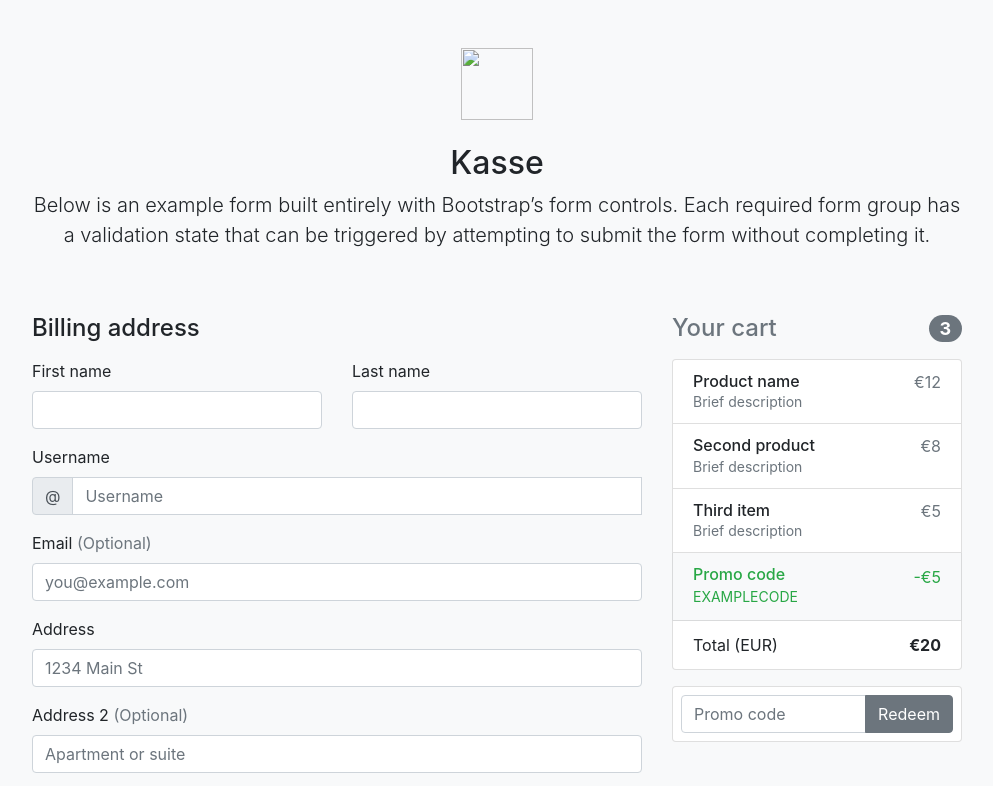
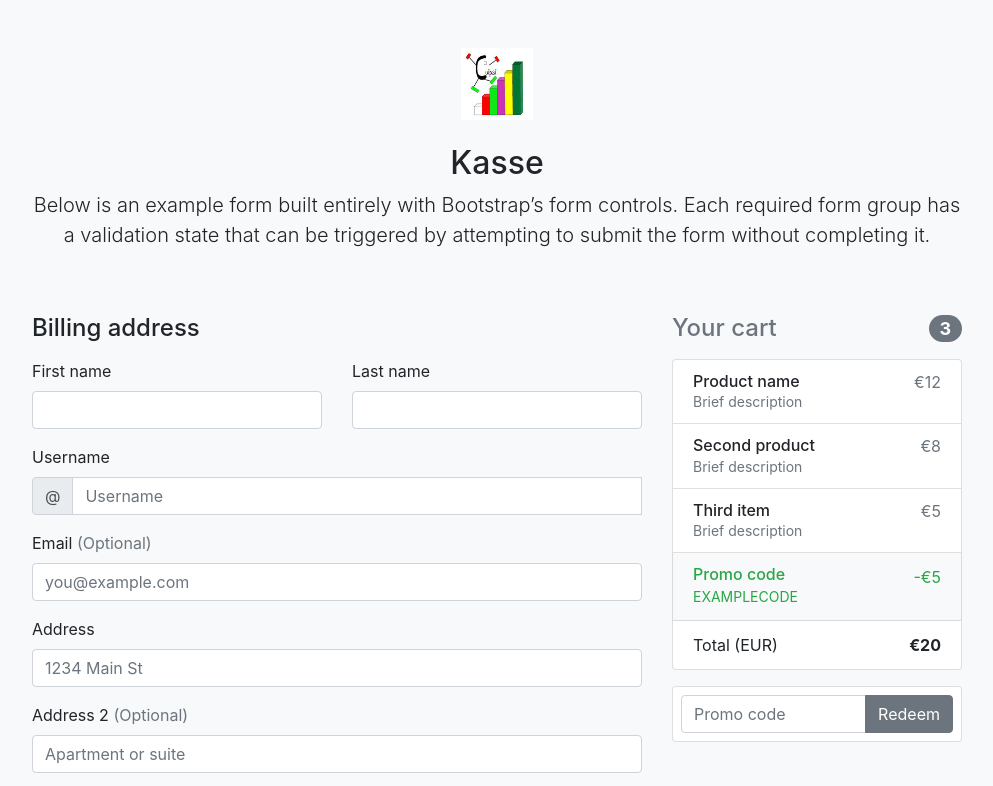
Before and after one commit to Knoxii02/web2, a plain HTML site: page Website/html/checkout.html in a window 1280 px wide. Shown: the top 786 px of the page, without its empty margins (143-1136 px from the left). Drawn offline with nearby package versions, Linux system fonts and the light colour scheme; files that its build step writes are made by us from their sources; the site is published under a folder, as on GitHub Pages, so addresses that start at the root find nothing.

Commit message:
das wir das mockup auch hier haben + weiterer link fix

```diff
--- a/Website/html/checkout.html
+++ b/Website/html/checkout.html
@@ -15,11 +15,6 @@
   <!-- Bootstrap core CSS -->
   <link href="../css/bootstrap.css" rel="stylesheet">
 
-
-
-
-
-
   <!-- Custom styles for this template -->
   <link href="form-validation.css" rel="stylesheet">
 </head>
@@ -28,7 +23,7 @@
 
   <div class="container">
     <div class="py-5 text-center">
-      <img class="d-block mx-auto mb-4" src="/bilder/Cuipsi.jpg" alt="" width="72" height="72">
+      <img class="d-block mx-auto mb-4" src="../bilder/Cuipsi.jpg" alt="" width="72" height="72">
       <h2>Kasse</h2>
       <p class="lead">Below is an example form built entirely with Bootstrap’s form controls. Each required form group
         has a validation state that can be triggered by attempting to submit the form without completing it.</p>
```
Also changed, not shown: 1 other file.
